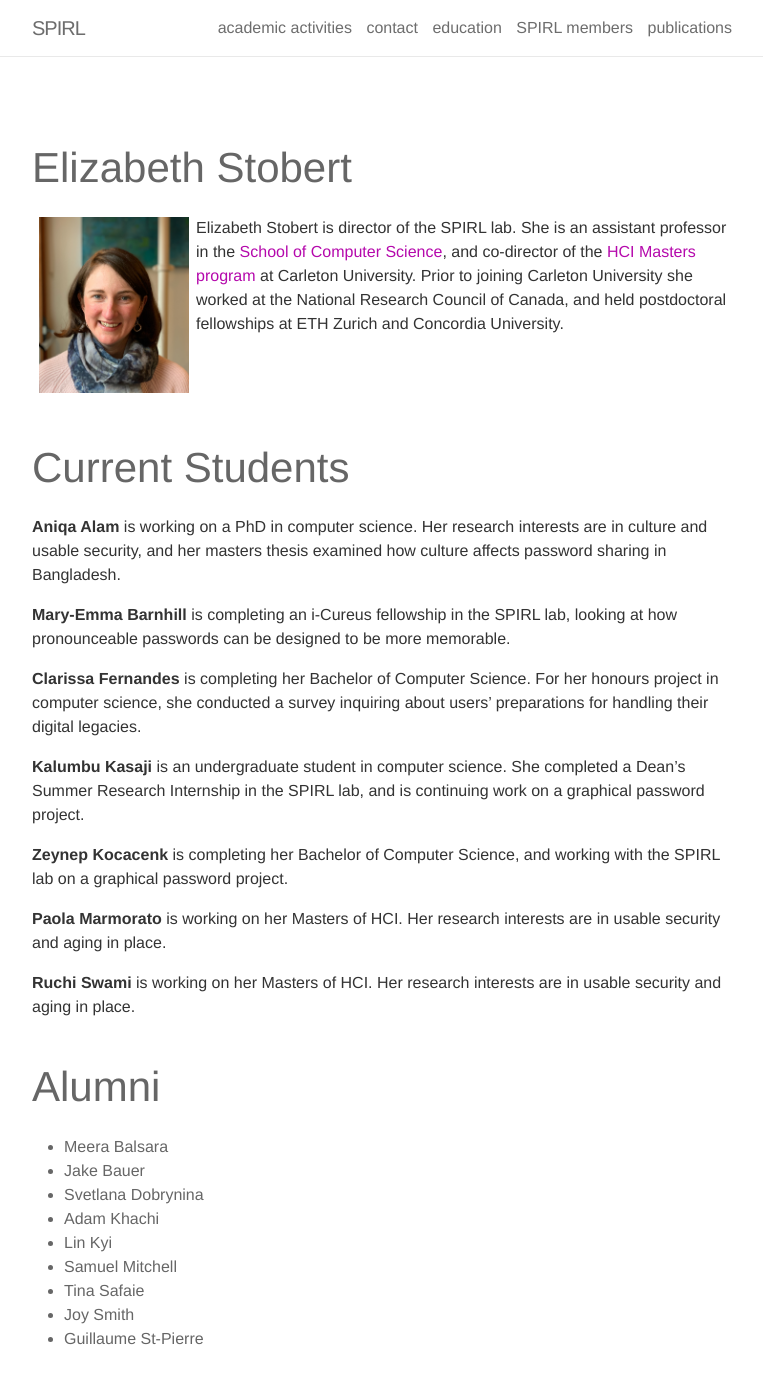
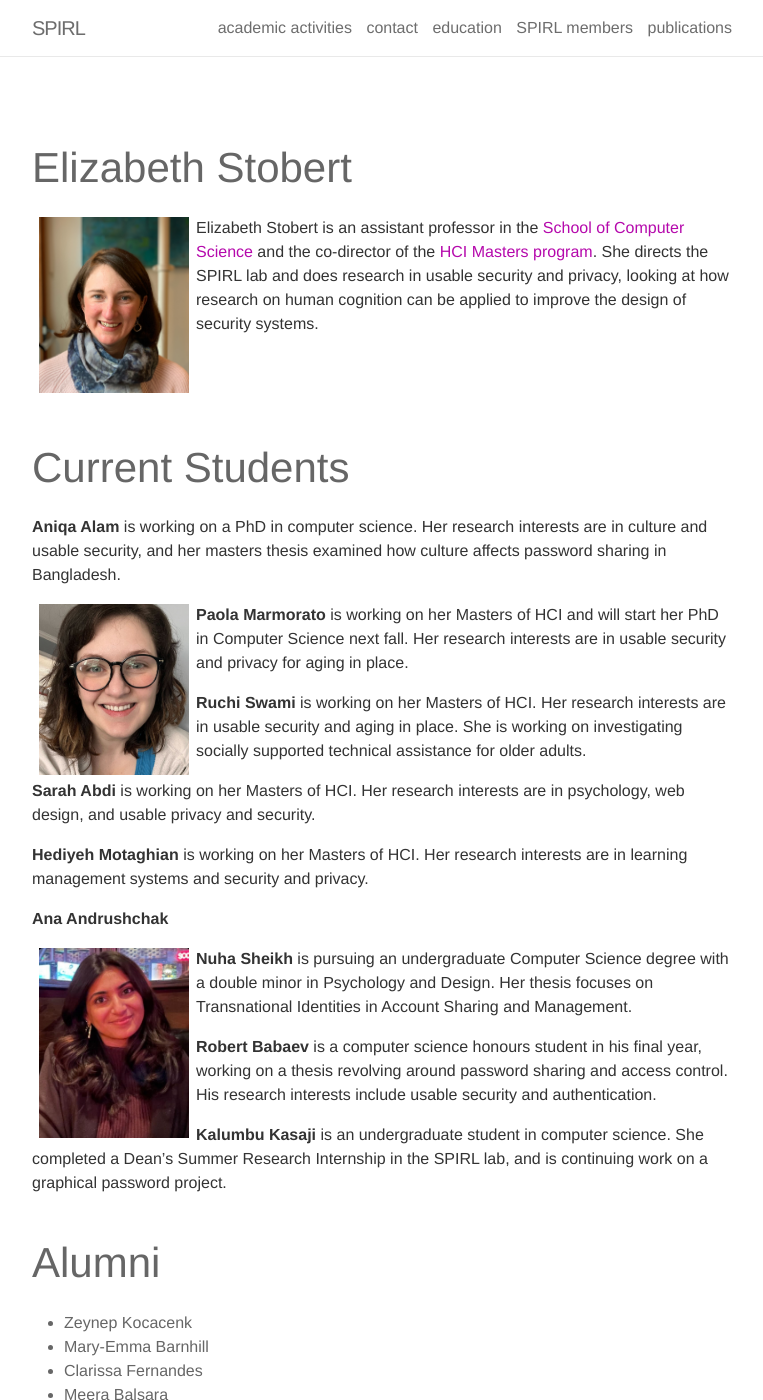
Before and after one commit to estobert/stobert-website, a Jekyll site: the page built from _pages/people.md, in a window 1280 px wide and 1400 px high. Shown: the whole window, without its empty margins (258-1021 px from the left). Built offline with Jekyll 4.4.1, drawn with Linux system fonts in a browser that asks for light colours.

Commit message:
Update people (#7)
* Update People page

add bio people, remove other people

* adding bio

bio and pic for Paola and Nuha; updating Ruchi, Sarah, Hediyeh, Robert (not done: Ana, Kalumbu)

```diff
--- a/_pages/people.md
+++ b/_pages/people.md
@@ -6,7 +6,7 @@ title: SPIRL members
 
 ## Elizabeth Stobert
 <img src="https://spirl.scs.carleton.ca/stobert_headshot.jpeg" width="150" align="left" hspace="7" vspace="1">
- Elizabeth Stobert is director of the SPIRL lab. She is an assistant professor in the [School of Computer Science](https://carleton.ca/scs/), and co-director of the [HCI Masters program](https://carleton.ca/hci/) at Carleton University. Prior to joining Carleton University she worked at the National Research Council of Canada, and held postdoctoral fellowships at ETH Zurich and Concordia University.
+ Elizabeth Stobert is an assistant professor in the [School of Computer Science](https://carleton.ca/scs/) and the co-director of the [HCI Masters program](https://carleton.ca/hci/). She directs the SPIRL lab and does research in usable security and privacy, looking at how research on human cognition can be applied to improve the design of security systems.
 
 
 <br />
@@ -14,22 +14,34 @@ title: SPIRL members
 
 ## Current Students
 
+
 **Aniqa Alam** is working on a PhD in computer science. Her research interests are in culture and usable security, and her masters thesis examined how culture affects password sharing in Bangladesh.
 
-**Mary-Emma Barnhill** is completing an i-Cureus fellowship in the SPIRL lab, looking at how pronounceable passwords can be designed to be more memorable.
+<img src="https://spirl.scs.carleton.ca/marmorato_headshot.jpg" width="150" align="left" hspace="7" vspace="1">
+**Paola Marmorato** is working on her Masters of HCI and will start her PhD in Computer Science next fall. Her research interests are in usable security and privacy for aging in place.
 
-**Clarissa Fernandes** is completing her Bachelor of Computer Science. For her honours project in computer science, she conducted a survey inquiring about users' preparations for handling their digital legacies.
+**Ruchi Swami** is working on her Masters of HCI. Her research interests are in usable security and aging in place. She is working on investigating socially supported technical assistance for older adults.
+
+**Sarah Abdi** is working on her Masters of HCI. Her research interests are in psychology, web design, and usable privacy and security.
+
+**Hediyeh Motaghian** is working on her Masters of HCI. Her research interests are in learning management systems and security and privacy.
+
+**Ana Andrushchak**
+
+<img src="https://spirl.scs.carleton.ca/sheikh_headshot.jpg" width="150" align="left" hspace="7" vspace="1">
+**Nuha Sheikh** is pursuing an undergraduate Computer Science degree with a double minor in Psychology and Design. Her thesis focuses on Transnational Identities in Account Sharing and Management.
+
+**Robert Babaev** is a computer science honours student in his final year, working on a thesis revolving around password sharing and access control. His research interests include usable security and authentication.
 
 **Kalumbu Kasaji** is an undergraduate student in computer science. She completed a Dean's Summer Research Internship in the SPIRL lab, and is continuing work on a graphical password project.
 
-**Zeynep Kocacenk** is completing her Bachelor of Computer Science, and working with the SPIRL lab on a graphical password project.
 
-**Paola Marmorato** is working on her Masters of HCI. Her research interests are in usable security and aging in place.
-
-**Ruchi Swami** is working on her Masters of HCI. Her research interests are in usable security and aging in place.
 
 ## Alumni
 
+* Zeynep Kocacenk
+* Mary-Emma Barnhill
+* Clarissa Fernandes
 * Meera Balsara
 * Jake Bauer
 * Svetlana Dobrynina
```
Also changed, not shown: marmorato_headshot.jpg (added), sheikh_headshot.jpg (added).
